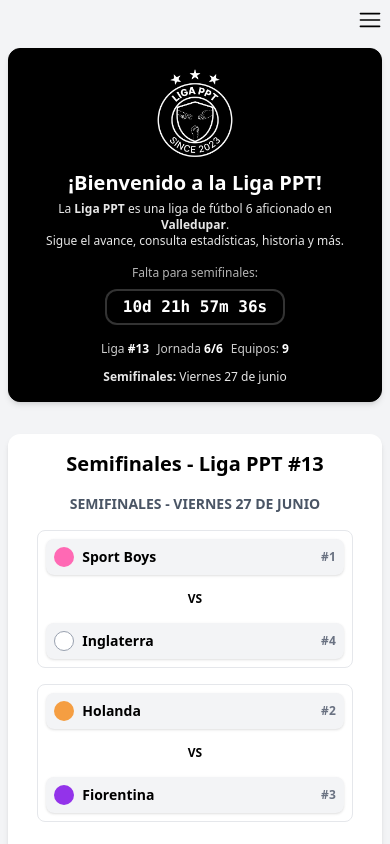
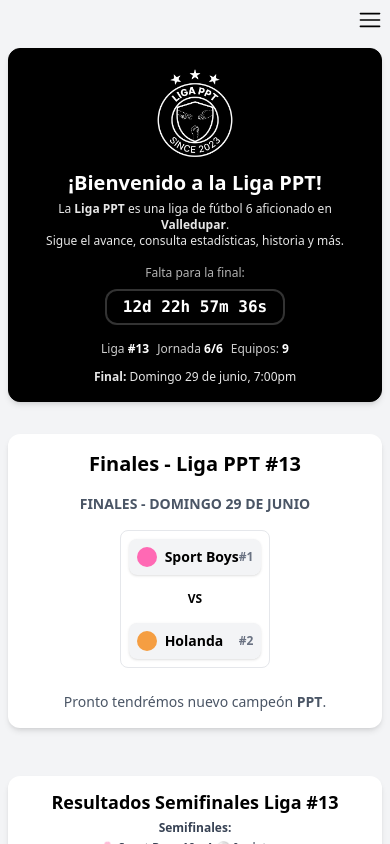
Before and after one commit to marianoamaris/liga-ppt, a React (Vite) app: page / in a window 390 px wide. Built offline with nearby package versions, Linux system fonts and the light colour scheme.

Commit message:
feat: actualizacion semifinales + prox fecha finales

```diff
--- a/src/components/Home/HomeDesktop.tsx
+++ b/src/components/Home/HomeDesktop.tsx
@@ -4,11 +4,12 @@ import { FaRankingStar, FaMedal, FaGavel, FaBullhorn } from "react-icons/fa6";
 import { FaHistory } from "react-icons/fa";
 import { FaRegEnvelope } from "react-icons/fa";
 import { useNavigate } from "react-router-dom";
+import { PlayoffsBracket } from "../sections/PlayoffsBracket";
 import { NEXT_MATCH_DATE, useCountdown } from "../../utils/utilities";
-import { PlayoffsBracket } from "../sections/PlayoffsBracket";
 
 const HomeDesktop: React.FC = () => {
   const navigate = useNavigate();
+  const countdown = useCountdown(NEXT_MATCH_DATE);
   return (
     <div className="flex flex-col items-center justify-center w-[370px] md:w-full min-h-screen p-2 md:px-0">
       {/* Card principal de bienvenida, estilo negro */}
@@ -32,10 +33,10 @@ const HomeDesktop: React.FC = () => {
           <div className="flex flex-col items-center justify-center w-full gap-8 mt-2 md:flex-row">
             <div className="flex flex-col items-center justify-center">
               <div className="mb-1 text-xs text-white/70">
-                Falta para semifinales:
+                Falta para la final:
               </div>
               <div className="px-6 py-2 font-mono text-lg font-extrabold text-white bg-black border-2 shadow sm:text-xl md:text-2xl lg:text-3xl rounded-xl border-white/20">
-                {useCountdown(NEXT_MATCH_DATE)}
+                {countdown}
               </div>
             </div>
             <div className="flex flex-col items-center justify-center gap-1">
@@ -54,7 +55,7 @@ const HomeDesktop: React.FC = () => {
                 </span>
               </div>
               <div className="mt-2 text-sm text-center text-white/90">
-                <b>Semifinales:</b> Viernes 27 de junio
+                <b>Final:</b> Domingo 29 de junio, 7:00pm
               </div>
             </div>
           </div>
@@ -62,6 +63,29 @@ const HomeDesktop: React.FC = () => {
       </Card>
       {/* Info en vivo de premios individuales y tablas */}
       <PlayoffsBracket />
+
+      {/* Resultados de Playoffs y próximas semifinales */}
+      <Card className="w-full max-w-5xl p-4 mb-8 bg-white">
+        <h2 className="mb-2 text-xl font-bold text-center ">
+          Resultados Semifinales Liga #13
+        </h2>
+        <div className="mb-4 text-sm text-center text-gray-700">
+          <b>Semifinales:</b>
+          <div className="flex flex-col items-center justify-center gap-1 mt-2 mb-2 md:flex-row md:gap-8">
+            <div className="flex flex-col items-center gap-1">
+              <span>
+                🌸 Sport Boys <b>10</b> - <b>4</b> ⚪️ Inglaterra
+              </span>
+            </div>
+            <div className="flex flex-col items-center gap-1">
+              <span>
+                🟠 Holanda <b>12</b> - <b>7</b> 🟣 Fiorentina
+              </span>
+            </div>
+          </div>
+          <b>¡Felicitaciones a los clasificados!</b>
+        </div>
+      </Card>
 
       {/* Resultados de Playoffs y próximas semifinales */}
       <Card className="w-full max-w-5xl p-4 mb-8 bg-white">
--- a/src/components/Home/HomeMobile.tsx
+++ b/src/components/Home/HomeMobile.tsx
@@ -9,6 +9,7 @@ import { PlayoffsBracket } from "../sections/PlayoffsBracket";
 
 const HomeMobile: React.FC = () => {
   const navigate = useNavigate();
+  const countdown = useCountdown(NEXT_MATCH_DATE);
   return (
     <div className="flex flex-col items-center justify-center w-full min-h-screen gap-4 p-2">
       {/* Card principal de bienvenida */}
@@ -27,9 +28,9 @@ const HomeMobile: React.FC = () => {
           Sigue el avance, consulta estadísticas, historia y más.
         </div>
         <div className="flex flex-col items-center w-full gap-2 mt-2">
-          <div className="text-xs text-white/70">Falta para semifinales:</div>
+          <div className="text-xs text-white/70">Falta para la final:</div>
           <div className="px-4 py-1 font-mono text-base font-extrabold text-white bg-black border-2 rounded-xl border-white/20">
-            {useCountdown(NEXT_MATCH_DATE)}
+            {countdown}
           </div>
           <div className="flex flex-wrap justify-center gap-2 mt-2 text-xs font-medium">
             <span className="text-white/80">
@@ -43,12 +44,36 @@ const HomeMobile: React.FC = () => {
             </span>
           </div>
           <div className="mt-1 text-xs text-center text-white/90">
-            <b>Semifinales:</b> Viernes 27 de junio
+            <b>Final:</b> Domingo 29 de junio, 7:00pm
           </div>
         </div>
       </Card>
       {/* Bracket y resultados */}
       <PlayoffsBracket />
+
+      {/* Resultados de Semifinales */}
+      <Card className="w-full p-3 mb-4 bg-white">
+        <h2 className="mb-1 text-lg font-bold text-center">
+          Resultados Semifinales Liga #13
+        </h2>
+        <div className="mb-2 text-xs text-center text-gray-700">
+          <b>Semifinales:</b>
+          <div className="flex flex-col items-center gap-1 mt-1 mb-1">
+            <div className="flex flex-col items-center gap-1">
+              <span>
+                🌸 Sport Boys <b>10</b> - <b>4</b> ⚪️ Inglaterra
+              </span>
+            </div>
+            <div className="flex flex-col items-center gap-1">
+              <span>
+                🟠 Holanda <b>12</b> - <b>7</b> 🟣 Fiorentina
+              </span>
+            </div>
+          </div>
+          <b>¡Felicitaciones a los clasificados!</b>
+        </div>
+      </Card>
+
       <Card className="w-full p-3 mb-4 bg-white">
         <h2 className="mb-1 text-lg font-bold text-center">
           Resultados Playoffs Liga #13
--- a/src/components/Home/HomeTablet.tsx
+++ b/src/components/Home/HomeTablet.tsx
@@ -9,6 +9,7 @@ import { PlayoffsBracket } from "../sections/PlayoffsBracket";
 
 const HomeTablet: React.FC = () => {
   const navigate = useNavigate();
+  const countdown = useCountdown(NEXT_MATCH_DATE);
   return (
     <div className="flex flex-col items-center justify-center w-full min-h-screen gap-6 p-4">
       {/* Card principal de bienvenida */}
@@ -27,9 +28,9 @@ const HomeTablet: React.FC = () => {
           Sigue el avance, consulta estadísticas, historia y más.
         </div>
         <div className="flex flex-col items-center w-full gap-3 mt-2">
-          <div className="text-sm text-white/70">Falta para semifinales:</div>
+          <div className="text-sm text-white/70">Falta para la final:</div>
           <div className="px-6 py-2 font-mono text-lg font-extrabold text-white bg-black border-2 rounded-xl border-white/20">
-            {useCountdown(NEXT_MATCH_DATE)}
+            {countdown}
           </div>
           <div className="flex flex-wrap justify-center gap-3 mt-2 text-sm font-medium">
             <span className="text-white/80">
@@ -43,12 +44,36 @@ const HomeTablet: React.FC = () => {
             </span>
           </div>
           <div className="mt-1 text-sm text-center text-white/90">
-            <b>Semifinales:</b> Viernes 27 de junio
+            <b>Final:</b> Domingo 29 de junio, 7:00pm
           </div>
         </div>
       </Card>
       {/* Bracket y resultados */}
       <PlayoffsBracket />
+
+      {/* Resultados de Semifinales */}
+      <Card className="w-full p-4 mb-6 bg-white">
+        <h2 className="mb-2 text-xl font-bold text-center">
+          Resultados Semifinales Liga #13
+        </h2>
+        <div className="mb-3 text-sm text-center text-gray-700">
+          <b>Semifinales:</b>
+          <div className="flex flex-col items-center gap-1 mt-2 mb-2">
+            <div className="flex flex-col items-center gap-1">
+              <span>
+                🌸 Sport Boys <b>10</b> - <b>4</b> ⚪️ Inglaterra
+              </span>
+            </div>
+            <div className="flex flex-col items-center gap-1">
+              <span>
+                🟠 Holanda <b>12</b> - <b>7</b> 🟣 Fiorentina
+              </span>
+            </div>
+          </div>
+          <b>¡Felicitaciones a los clasificados!</b>
+        </div>
+      </Card>
+
       <Card className="w-full p-4 mb-6 bg-white">
         <h2 className="mb-2 text-xl font-bold text-center">
           Resultados Playoffs Liga #13
--- a/src/components/sections/PlayoffsBracket.tsx
+++ b/src/components/sections/PlayoffsBracket.tsx
@@ -15,7 +15,7 @@ const BracketTeam = ({
     : color === "#FFFFFF" || color === "#ffffff";
 
   return (
-    <div className="flex items-center w-full md:w-48 p-2 bg-gray-100 rounded-lg shadow-sm">
+    <div className="flex items-center w-full p-2 bg-gray-100 rounded-lg shadow-sm md:w-48">
       {Array.isArray(color) ? (
         <span
           className="w-5 h-5 mr-2 border border-gray-400 rounded-full"
@@ -44,7 +44,7 @@ export const PlayoffsBracket: React.FC = () => {
   return (
     <Card className="w-full max-w-5xl p-4 mb-8 bg-white sm:p-6">
       <h2 className="mb-4 text-xl font-bold text-center sm:text-2xl">
-        Semifinales - Liga PPT #13
+        Finales - Liga PPT #13
       </h2>
 
       {/* <div className="p-3 mb-6 rounded-lg bg-gray-50 sm:p-4">
@@ -66,32 +66,16 @@ export const PlayoffsBracket: React.FC = () => {
 
       <div className="flex justify-center">
         <div className="flex flex-col gap-8 lg:flex-row lg:gap-4">
-          {/* Semifinalists */}
-          {/* <div className="flex flex-col items-center gap-4">
+          {/* FINALES */}
+          <div className="flex flex-col items-center gap-4">
             <h3 className="text-sm font-bold text-center text-gray-600 uppercase">
-              Clasificados a Semifinales
+              Finales - Domingo 29 de Junio
             </h3>
             <div className="flex flex-row flex-wrap justify-center gap-4 lg:flex-col">
-              <BracketTeam teamName="Sport Boys" seed={1} />
-              <BracketTeam teamName="Holanda" seed={2} />
-            </div>
-          </div> */}
-
-          {/* Semifinales */}
-          <div className="flex flex-col items-center gap-4">
-            <h3 className="text-sm font-bold text-center text-gray-600 uppercase">
-              Semifinales - Viernes 27 de Junio
-            </h3>
-            <div className="flex flex-row flex-wrap justify-center gap-4 lg:flex-col">
-              <div className="flex flex-col md:flex-row items-center p-2 border border-gray-200 rounded-lg w-full md:w-auto gap-2 md:gap-0">
+              <div className="flex flex-col items-center w-full gap-2 p-2 border border-gray-200 rounded-lg md:flex-row md:w-auto md:gap-0">
                 <BracketTeam teamName="Sport Boys" seed={1} />
-                <span className="px-3 my-2 md:my-1 text-xs font-bold">VS</span>
-                <BracketTeam teamName="Inglaterra" seed={4} />
-              </div>
-              <div className="flex flex-col md:flex-row items-center p-2 border border-gray-200 rounded-lg w-full md:w-auto gap-2 md:gap-0">
+                <span className="px-3 my-2 text-xs font-bold md:my-1">VS</span>
                 <BracketTeam teamName="Holanda" seed={2} />
-                <span className="px-3 my-2 md:my-1 text-xs font-bold">VS</span>
-                <BracketTeam teamName="Fiorentina" seed={3} />
               </div>
             </div>
           </div>
@@ -100,9 +84,8 @@ export const PlayoffsBracket: React.FC = () => {
 
       <div className="mt-6 text-sm text-center text-gray-600">
         <p>
-          Los ganadores de sus respectivas semifinales estarán a un paso de la
-          gloria
-          <span className="font-bold">PPT</span>.
+          Pronto tendrémos nuevo campeón
+          <span className="font-bold"> PPT</span>.
         </p>
       </div>
     </Card>
--- a/src/constants/DATOS_LIGAS.ts
+++ b/src/constants/DATOS_LIGAS.ts
@@ -2433,11 +2433,8 @@ export const LIGA_13 = {
   ],
   mejorArquero: { arquero: "Brayan Cadena", golesRecibidos: 39 },
   cuartos: ["Fiorentina 9 - Celta de Vigo 8", "Inglaterra 5 - Alemania 2"],
-  semifinales: [
-    "🌸 Sport Boys vs ⚪️ Inglaterra",
-    "🟠 Holanda vs 🟣 Fiorentina",
-  ],
-  final: "Pendiente",
+  semifinales: ["Sport Boys 10 - Inglaterra 4", "Holanda 12 - Fiorentina 7"],
+  final: "Sport Boys - Holanda",
   ganador: "Pendiente",
 };
 
--- a/src/utils/utilities.ts
+++ b/src/utils/utilities.ts
@@ -32,8 +32,7 @@ export function getArquerosMap(arqueros: any[]) {
   return map;
 }
 
-// Fecha de la próxima jornada (Jueves 19 de junio 2025, 18:00) -> Actualizar manual por ahora
-export const NEXT_MATCH_DATE = new Date("2025-06-27T18:00:00-05:00"); // PLAYOFF
+export const NEXT_MATCH_DATE = new Date("2025-06-29T19:00:00-05:00"); // FINAL
 
 export function useCountdown(targetDate: Date) {
   const [timeLeft, setTimeLeft] = useState<string>("");
```
